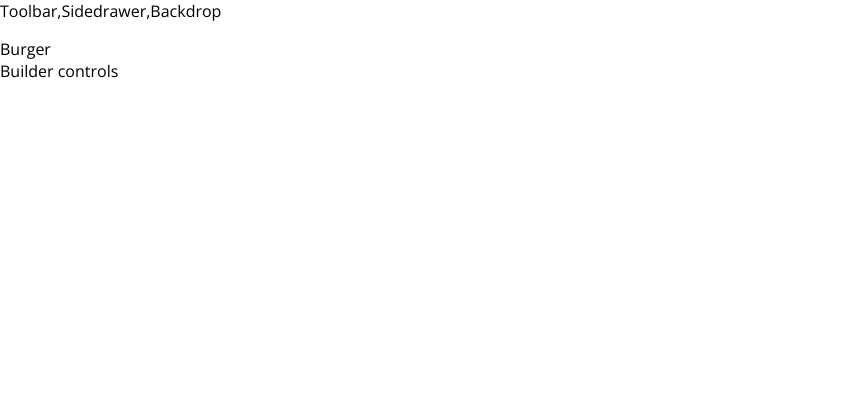
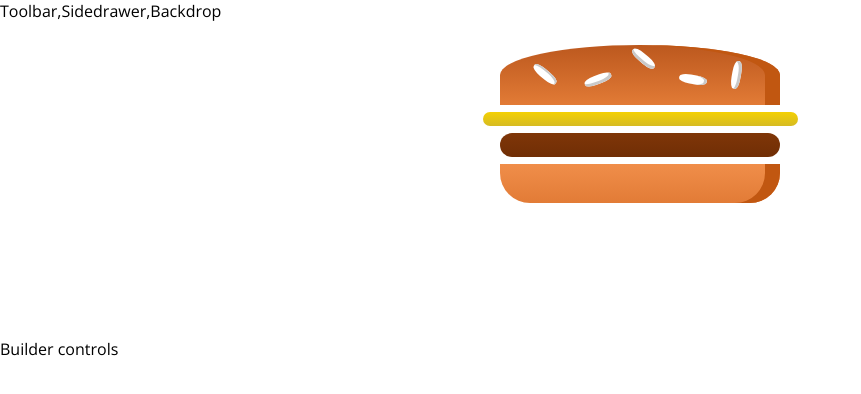
Before and after one commit to giorgiofrittoli/burger-app, a React (Create React App) app: page / in a window 1280 px wide. Shown: the top 394 px of the page, without its empty margins (0-861 px from the left). Built offline with nearby package versions, Linux system fonts and the light colour scheme.

Commit message:
base burger component

```diff
--- a/src/components/Burger/Burger.js
+++ b/src/components/Burger/Burger.js
@@ -0,0 +1,18 @@
+import React from "react";
+import BurgerIngredient from "./BurgerIngredients/BurgerIngredient";
+import classes from "./Burger.module.css";
+
+const burger = (props) => {
+
+    return (
+        <div className={classes.Burger}>
+            <BurgerIngredient type="bread-top" />
+            <BurgerIngredient type="cheese" />
+            <BurgerIngredient type="meat" />
+            <BurgerIngredient type="bread-bottom" />
+        </div>
+    );
+
+}
+
+export default burger;
--- /dev/null
+++ b/src/components/Burger/Burger.module.css
@@ -0,0 +1,30 @@
+.Burger{
+    width: 100%;
+    margin: auto;
+    height: 250px;
+    overflow: scroll;
+    text-align: center;
+    font-weight: bold;
+    font-size: 1.2rem;
+}
+
+@media (min-width:1000px) and (min-height: 700px){
+    .Burger{
+        width: 700px;
+        height: 600px;
+    }
+}
+
+@media (min-width:500px) and (min-height: 401px){
+    .Burger{
+        width: 450px;
+        height: 400px;
+    }
+}
+
+@media (min-width:500px) and (min-height: 400px){
+    .Burger{
+        width: 350px;
+        height: 300px;
+    }
+}
--- a/src/containers/BurgerBuilder/BurgerBuilder.js
+++ b/src/containers/BurgerBuilder/BurgerBuilder.js
@@ -1,12 +1,13 @@
 import React, { Component } from "react";
 import Aux from "../../hoc/Aux";
+import Burger from "../../components/Burger/Burger";
 
 class BurgerBuilder extends Component {
 
     render() {
         return (
             <Aux>
-                <div>Burger</div>
+                <Burger />
                 <div>Builder controls</div>
             </Aux>
         );
```
